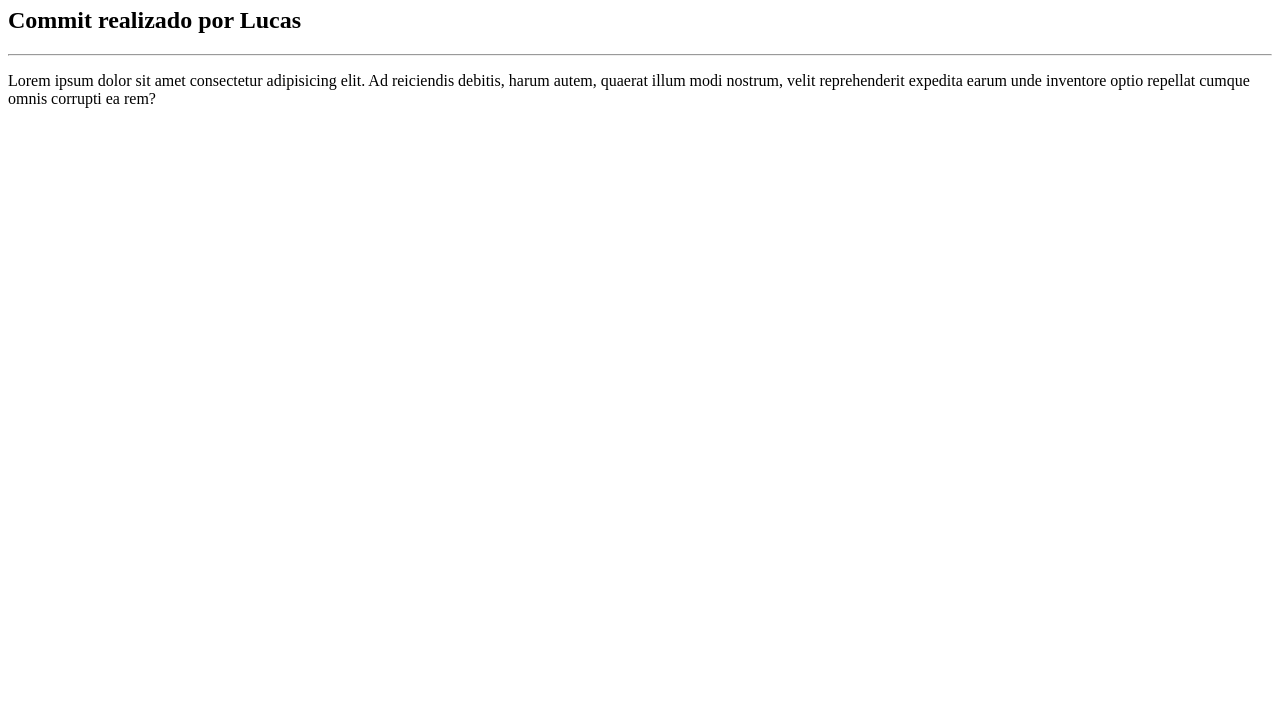
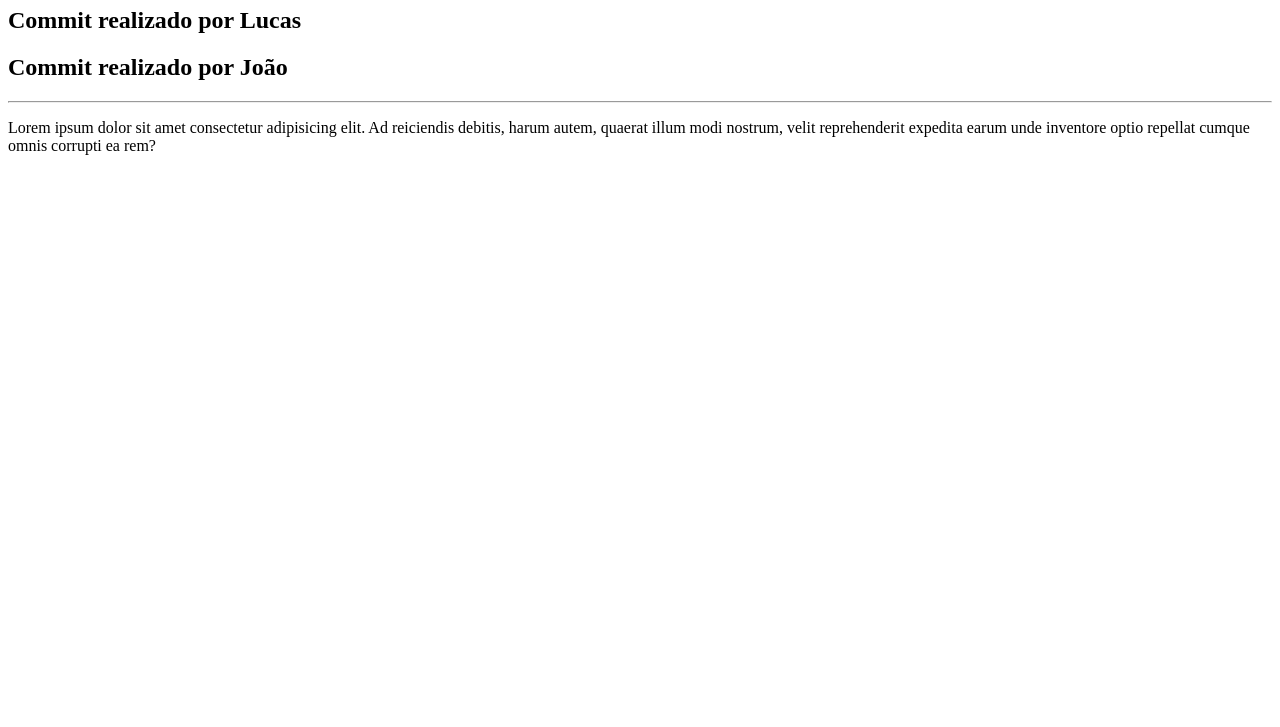
Before and after one commit to Sant4na/Primeiro-Reposit-rio-Ola-mundo, a plain HTML site: page site-exemplo/index.html in a window 1280 px wide. Shown: the part 73-800 px from the top of the page. Drawn offline with Linux system fonts and the light colour scheme.

Commit message:
Update index.html

```diff
--- a/site-exemplo/index.html
+++ b/site-exemplo/index.html
@@ -9,6 +9,7 @@
 <body>
     <h1>Ola, Mundo</h1>
     <h2>Commit realizado por Lucas</h2>
+    <h2>Commit realizado por João</h2>
     <hr>
     <p>Lorem ipsum dolor sit amet consectetur adipisicing elit. Ad reiciendis debitis, harum autem, quaerat illum modi nostrum, velit reprehenderit expedita earum unde inventore optio repellat cumque omnis corrupti ea rem?</p>
 </body>
```
